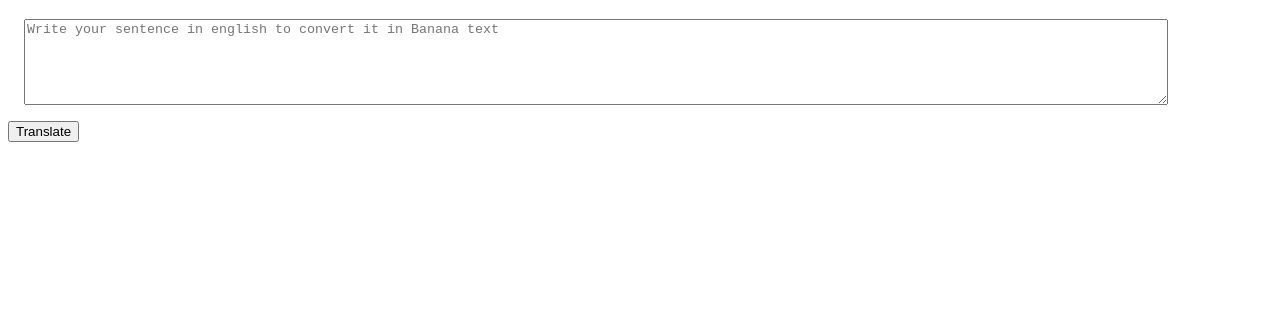
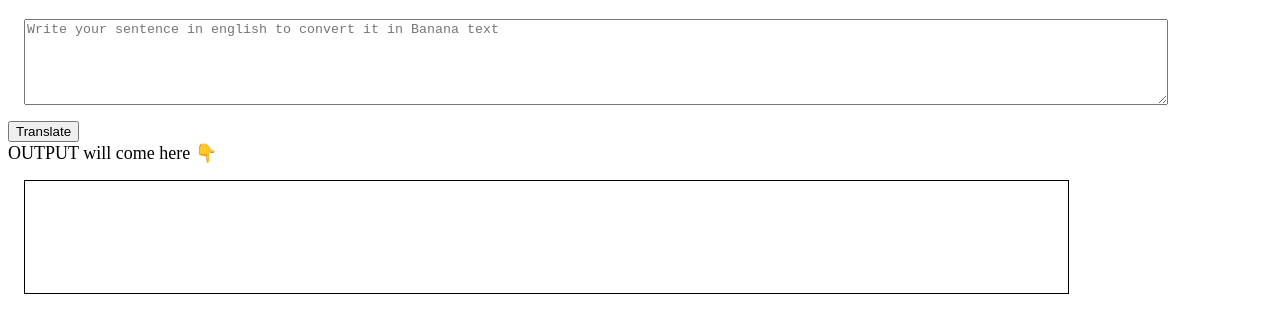
Before and after one commit to Ayushi20-19/banana-speak, a plain HTML site: page index.html in a window 1280 px wide. Shown: the part 61-394 px from the top of the page. Drawn offline with Linux system fonts and the light colour scheme.

Commit message:
input output processing done

```diff
--- a/app.js
+++ b/app.js
@@ -1,20 +1,23 @@
 // // alert("cbhbsdcjj")
 // //api talking with browser---user is talking to the
-// //if we want to program anythig we want api,,45time stamp
+// //if we want to program anything we want api,(45 time stamp)
 // var btnTranslate = document.querySelector("#btn-translate");
 // // console.log(btnTranslate);
 // // event addEventListener, what event to listened "click event" call back if this is clicked do this
 // btnTranslate.addEventListener("click", function clickEventHandler(){
-//     console.log("clicked")
+//     console.log("clicked")**/*+
 // })
 
 
 var btnTranslate = document.querySelector("#btn-translate");
-var txtInput = document.querySelector("#txt-input")
+var txtInput = document.querySelector("#txt-input");
+var outputDiv = document.querySelector("#output");
+
 
 function clickHandler(){
-    console.log("clicked")
-    console.log("input" , txtInput.value);
+    outputDiv.innerText = "ajjsjsjsjs " + txtInput.value;
+    // console.log("clicked")
+    // console.log("input" , txtInput.value);
 };
 
 btnTranslate.addEventListener("click", clickHandler)
--- a/index.html
+++ b/index.html
@@ -11,6 +11,13 @@
             display: block;
             margin: 1rem;
         }
+        #output{
+            border: 1px solid black;
+            height: 10vh;
+            width: 80%;
+            margin: 1rem;
+            padding: 1rem;
+        }
     </style>
 
 </head>
@@ -20,6 +27,9 @@
     id="txt-input"
     placeholder="Write your sentence in english to convert it in Banana text"></textarea>
     <button id="btn-translate">Translate</button>
+    <div style="font-size: large">OUTPUT will come here 👇</div>
+    <div id="output"></div>
     <script src="app.js" type="text/javascript"></script>
+
 </body>
 </html>
```
